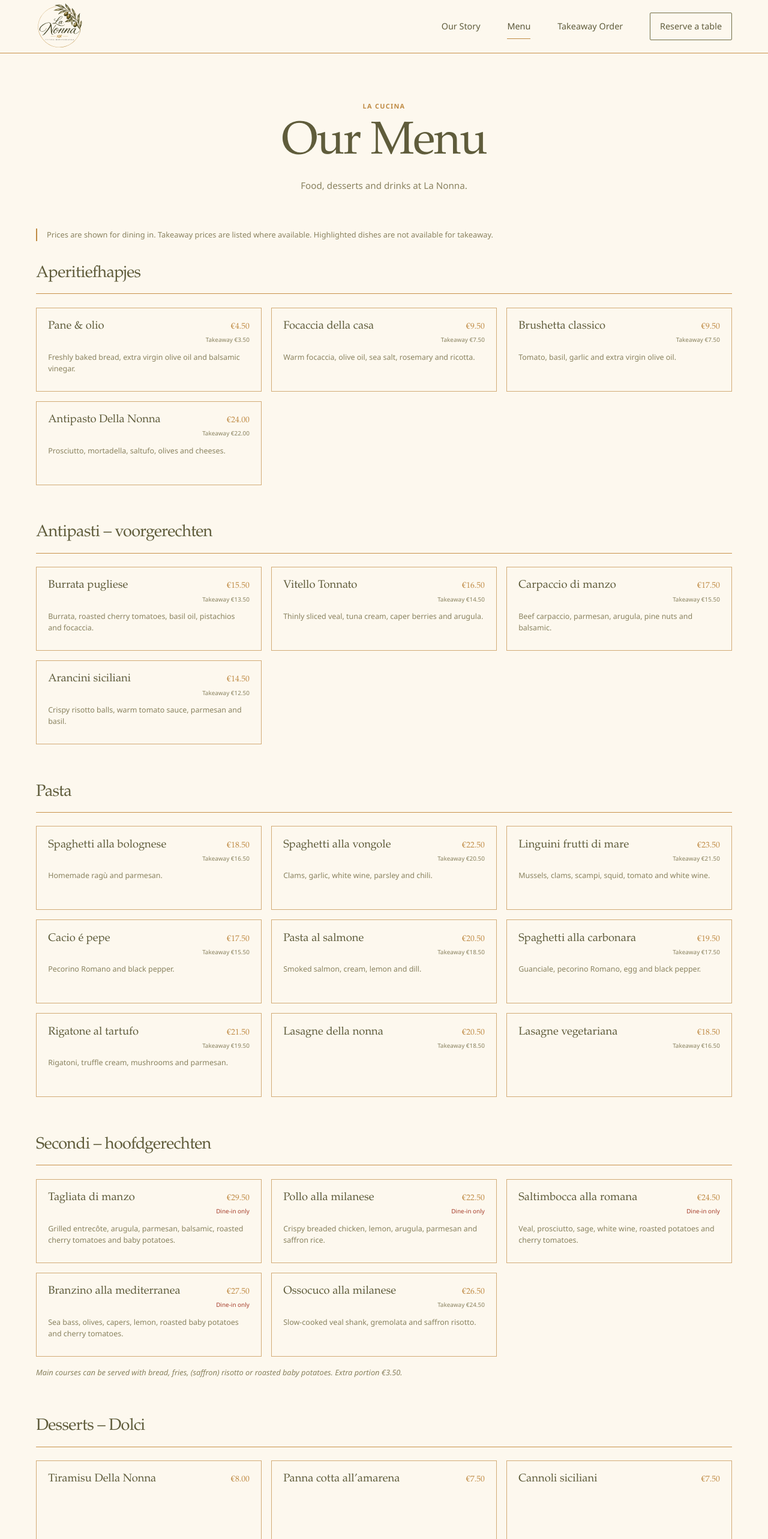
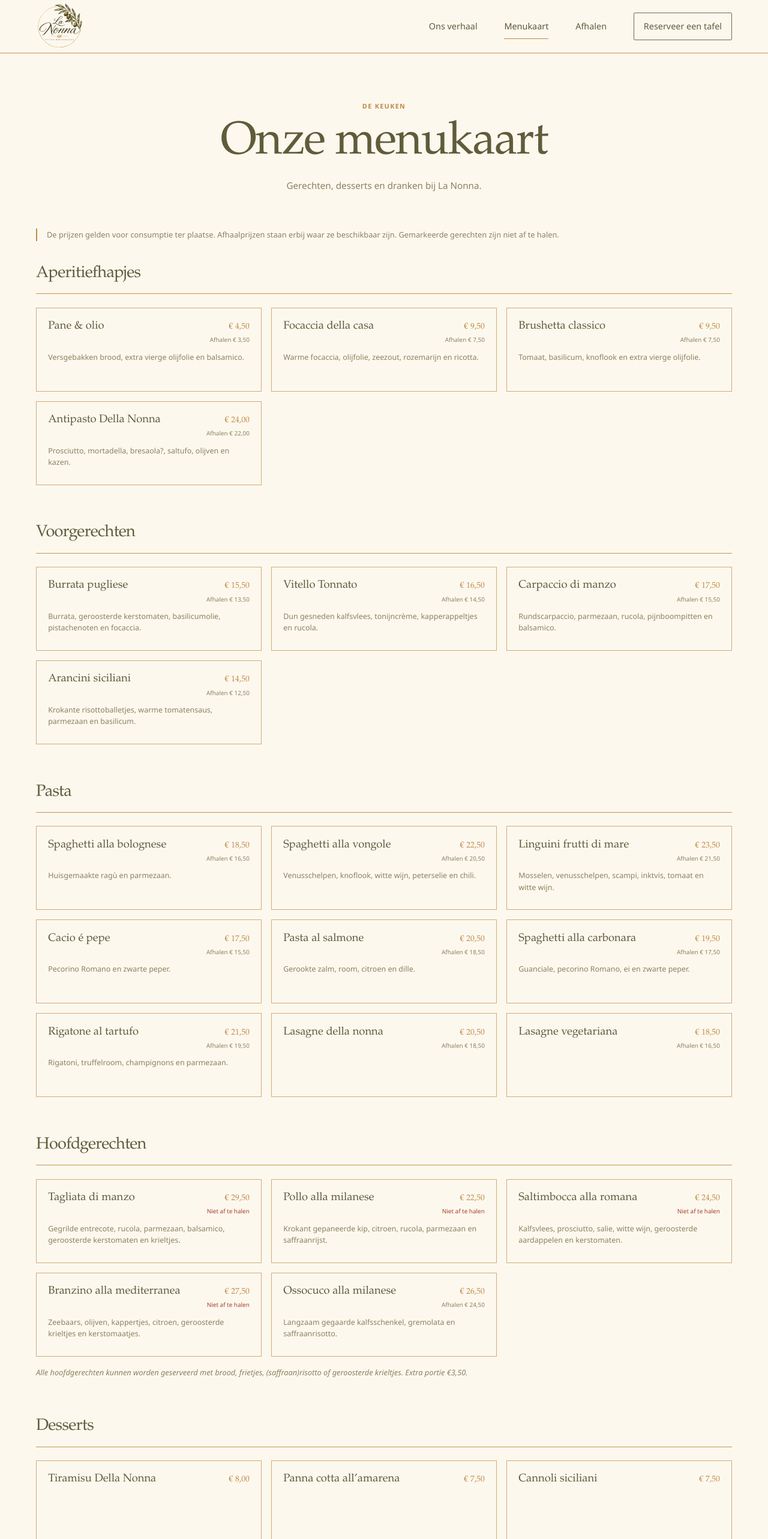
Before and after one commit to LyttleDevelopment/trattoria-la-nonna, a Next.js app: page /menu in a window 1280 px wide. Shown: the top 2566 px of the page at 60% size. Built offline with nearby package versions, Linux system fonts and the light colour scheme.

Commit message:
translate menu and takeaway pages to Dutch and update formatting for prices

```diff
--- a/app/globals.css
+++ b/app/globals.css
@@ -92,10 +92,12 @@ input {
 }
 
 .site-header {
-  position: relative;
-  z-index: 10;
+  position: sticky;
+  z-index: 20;
+  top: 0;
   border-bottom: 1px solid var(--line);
-  background: var(--paper);
+  background: rgba(253, 248, 238, 0.96);
+  backdrop-filter: blur(12px);
   animation: header-enter 650ms cubic-bezier(0.2, 0.7, 0.2, 1) both;
 }
 
--- a/app/layout.tsx
+++ b/app/layout.tsx
@@ -6,11 +6,11 @@ import "./globals.css";
 
 export const metadata: Metadata = {
   title: {
-    default: "La Nonna Cucina | Italian Restaurant in Lokeren",
+    default: "La Nonna Cucina | Italiaans restaurant in Lokeren",
     template: "%s | La Nonna Cucina",
   },
   description:
-    "A warm Italian trattoria serving handmade pasta and Mediterranean dishes in Lokeren, Belgium.",
+    "Een warme Italiaanse trattoria met handgemaakte pasta en mediterrane gerechten in Lokeren, België.",
 };
 
 export default function RootLayout({
@@ -19,10 +19,10 @@ export default function RootLayout({
   children: React.ReactNode;
 }>) {
   return (
-    <html lang="en">
+    <html lang="nl-BE">
       <body>
         <a className="skip-link" href="#main">
-          Skip to main content
+          Ga naar de hoofdinhoud
         </a>
         <Header />
         {children}
--- a/app/menu/page.tsx
+++ b/app/menu/page.tsx
@@ -1,23 +1,23 @@
 import type { Metadata } from "next";
-import { drinkSections, menuSections } from "@/data/menu";
+import { drinkSections, formatEuro, menuSections } from "@/data/menu";
 
 export const metadata: Metadata = {
-  title: "Menu",
-  description: "Food and drinks menu at La Nonna Cucina.",
+  title: "Menukaart",
+  description: "De menukaart met gerechten en dranken van La Nonna Cucina.",
 };
 
 export default function MenuPage() {
   return (
     <main id="main">
       <section className="page-intro menu-intro">
-        <p className="eyebrow">La cucina</p>
-        <h1>Our Menu</h1>
-        <p>Food, desserts and drinks at La Nonna.</p>
+        <p className="eyebrow">De keuken</p>
+        <h1>Onze menukaart</h1>
+        <p>Gerechten, desserts en dranken bij La Nonna.</p>
       </section>
       <div className="menu-page-content page-width">
       <p className="menu-price-note">
-        Prices are shown for dining in. Takeaway prices are listed where available.
-        Highlighted dishes are not available for takeaway.
+        De prijzen gelden voor consumptie ter plaatse. Afhaalprijzen staan erbij
+        waar ze beschikbaar zijn. Gemarkeerde gerechten zijn niet af te halen.
       </p>
       {menuSections.map((section) => (
         <section className="menu-section" key={section.name} aria-labelledby={`menu-${section.name}`} data-motion="reveal">
@@ -28,11 +28,11 @@ export default function MenuPage() {
                   <div className="menu-card-title">
                     <h3>{item.name}</h3>
                     <div className="menu-prices">
-                      <span>€{item.dineInPrice.toFixed(2)}</span>
+                      <span>{formatEuro(item.dineInPrice)}</span>
                       {item.takeawayPrice !== undefined && (
-                        <small>Takeaway €{item.takeawayPrice.toFixed(2)}</small>
+                        <small>Afhalen {formatEuro(item.takeawayPrice)}</small>
                       )}
-                      {item.takeawayRestricted && <small className="restricted-note">Dine-in only</small>}
+                      {item.takeawayRestricted && <small className="restricted-note">Niet af te halen</small>}
                     </div>
                   </div>
                   {item.description && <p>{item.description}</p>}
@@ -44,8 +44,8 @@ export default function MenuPage() {
         ))}
       </div>
       <div className="menu-page-content page-width drinks-content">
-        <p className="eyebrow">La carta</p>
-        <h2 className="drinks-heading">Drinks</h2>
+        <p className="eyebrow">De drankenkaart</p>
+        <h2 className="drinks-heading">Dranken</h2>
         {drinkSections.map((section) => (
           <section className="menu-section" key={section.name} aria-labelledby={`drinks-${section.name}`} data-motion="reveal">
             <h2 id={`drinks-${section.name}`}>{section.name}</h2>
@@ -56,7 +56,7 @@ export default function MenuPage() {
                   <article className="menu-card drink-card" key={item.id} data-motion="reveal">
                     <div className="menu-card-title">
                       <h3>{item.name}</h3>
-                      <span>€{item.price.toFixed(2)}</span>
+                      <span>{formatEuro(item.price)}</span>
                     </div>
                   </article>
                 ))}
--- a/app/takeaway/layout.tsx
+++ b/app/takeaway/layout.tsx
@@ -1,8 +1,8 @@
 import type { Metadata } from "next";
 
 export const metadata: Metadata = {
-  title: "Takeaway Order",
-  description: "Order handmade pasta and regional Italian dishes for pickup at La Nonna Cucina.",
+  title: "Bestellen om af te halen",
+  description: "Bestel gerechten van La Nonna om af te halen.",
 };
 
 export default function TakeawayLayout({ children }: Readonly<{ children: React.ReactNode }>) {
--- a/components/Footer.tsx
+++ b/components/Footer.tsx
@@ -9,27 +9,27 @@ export default function Footer() {
             La Nonna <span>Cucina</span>
           </Link>
           <p>
-            An authentic celebration of Mediterranean warmth and timeless
-            Italian trattoria heritage. Hand-rolled pasta, cold-pressed oils,
-            harvested memories.
+            Een ode aan mediterrane warmte en de tijdloze traditie van de
+            Italiaanse trattoria. Handgemaakte pasta, koudgeperste olijfolie
+            en herinneringen om te koesteren.
           </p>
         </div>
         <div className="footer-block">
-          <h2>Hours</h2>
-          <p>Thursday – Sunday</p>
+          <h2>Openingstijden</h2>
+          <p>Donderdag – zondag</p>
           <p>12:00 – 15:00, 18:30 – 23:00</p>
-          <p className="muted">Monday – Wednesday: Closed</p>
+          <p className="muted">Maandag – woensdag: gesloten</p>
         </div>
         <div className="footer-block">
-          <h2>Visit &amp; say hello</h2>
+          <h2>Bezoek ons</h2>
           <p>Opperstraat 18, 9180 Lokeren</p>
           <p><a href="tel:+32499410375">+32 499 41 03 75</a></p>
           <p><a href="mailto:info@trattorialanonna.be">info@trattorialanonna.be</a></p>
         </div>
       </div>
       <div className="footer-bottom page-width">
-        <p>© 2026 La Nonna Cucina Mediterranea. All rights reserved.</p>
-        <div className="social-links" aria-label="Social media">
+        <p>© 2026 La Nonna Cucina Mediterranea. Alle rechten voorbehouden.</p>
+        <div className="social-links" aria-label="Sociale media">
           <a href="https://www.instagram.com/" target="_blank" rel="noreferrer">Instagram</a>
           <a href="https://www.pinterest.com/" target="_blank" rel="noreferrer">Pinterest</a>
           <a href="https://www.facebook.com/" target="_blank" rel="noreferrer">Facebook</a>
--- a/components/Header.tsx
+++ b/components/Header.tsx
@@ -6,9 +6,9 @@ import { usePathname } from "next/navigation";
 import { useState } from "react";
 
 const links = [
-  { href: "/", label: "Our Story" },
-  { href: "/menu", label: "Menu" },
-  { href: "/takeaway", label: "Takeaway Order" },
+  { href: "/", label: "Ons verhaal" },
+  { href: "/menu", label: "Menukaart" },
+  { href: "/takeaway", label: "Afhalen" },
 ];
 
 export default function Header() {
@@ -18,7 +18,7 @@ export default function Header() {
   return (
     <header className="site-header">
       <div className="header-inner">
-        <Link className="brand" href="/" aria-label="La Nonna Cucina home" onClick={() => setMenuOpen(false)}>
+        <Link className="brand" href="/" aria-label="La Nonna Cucina startpagina" onClick={() => setMenuOpen(false)}>
           <Image className="brand-logo" src="/logo.svg" alt="" width={78} height={78} priority />
         </Link>
         <button
@@ -28,7 +28,7 @@ export default function Header() {
           aria-controls="primary-navigation"
           onClick={() => setMenuOpen((open) => !open)}
         >
-          <span className="sr-only">{menuOpen ? "Close menu" : "Open menu"}</span>
+          <span className="sr-only">{menuOpen ? "Menu sluiten" : "Menu openen"}</span>
           <span className={`menu-icon${menuOpen ? " is-open" : ""}`} aria-hidden="true">
             <span />
             <span />
@@ -37,7 +37,7 @@ export default function Header() {
         <nav
           className={`primary-navigation${menuOpen ? " is-open" : ""}`}
           id="primary-navigation"
-          aria-label="Main navigation"
+          aria-label="Hoofdnavigatie"
         >
           {links.map((link) => (
             <Link
@@ -50,7 +50,7 @@ export default function Header() {
             </Link>
           ))}
           <a className="nav-reserve" href="tel:+32499410375">
-            Reserve a table
+            Reserveer een tafel
           </a>
         </nav>
       </div>
--- a/data/menu.ts
+++ b/data/menu.ts
@@ -22,7 +22,7 @@ export const menuSections: MenuSection[] = [
       {
         id: "pane-olio",
         name: "Pane & olio",
-        description: "Freshly baked bread, extra virgin olive oil and balsamic vinegar.",
+        description: "Versgebakken brood, extra vierge olijfolie en balsamico.",
         dineInPrice: 4.5,
         takeawayPrice: 3.5,
         category: "Aperitiefhapjes",
@@ -31,7 +31,7 @@ export const menuSections: MenuSection[] = [
       {
         id: "focaccia-casa",
         name: "Focaccia della casa",
-        description: "Warm focaccia, olive oil, sea salt, rosemary and ricotta.",
+        description: "Warme focaccia, olijfolie, zeezout, rozemarijn en ricotta.",
         dineInPrice: 9.5,
         takeawayPrice: 7.5,
         category: "Aperitiefhapjes",
@@ -40,7 +40,7 @@ export const menuSections: MenuSection[] = [
       {
         id: "brushetta-classico",
         name: "Brushetta classico",
-        description: "Tomato, basil, garlic and extra virgin olive oil.",
+        description: "Tomaat, basilicum, knoflook en extra vierge olijfolie.",
         dineInPrice: 9.5,
         takeawayPrice: 7.5,
         category: "Aperitiefhapjes",
@@ -49,7 +49,7 @@ export const menuSections: MenuSection[] = [
       {
         id: "antipasto-della-nonna",
         name: "Antipasto Della Nonna",
-        description: "Prosciutto, mortadella, saltufo, olives and cheeses.",
+        description: "Prosciutto, mortadella, bresaola?, saltufo, olijven en kazen.",
         dineInPrice: 24,
         takeawayPrice: 22,
         category: "Aperitiefhapjes",
@@ -57,42 +57,42 @@ export const menuSections: MenuSection[] = [
     ],
   },
   {
-    name: "Antipasti – voorgerechten",
+    name: "Voorgerechten",
     items: [
       {
         id: "burrata-pugliese",
         name: "Burrata pugliese",
-        description: "Burrata, roasted cherry tomatoes, basil oil, pistachios and focaccia.",
+        description: "Burrata, geroosterde kerstomaten, basilicumolie, pistachenoten en focaccia.",
         dineInPrice: 15.5,
         takeawayPrice: 13.5,
-        category: "Antipasti",
+        category: "Voorgerechten",
         image: "https://images.unsplash.com/photo-1608039829572-78524f79c4c7?auto=format&fit=crop&w=480&q=85",
       },
       {
         id: "vitello-tonnato",
         name: "Vitello Tonnato",
-        description: "Thinly sliced veal, tuna cream, caper berries and arugula.",
+        description: "Dun gesneden kalfsvlees, tonijncrème, kapperappeltjes en rucola.",
         dineInPrice: 16.5,
         takeawayPrice: 14.5,
-        category: "Antipasti",
+        category: "Voorgerechten",
         image: "https://images.unsplash.com/photo-1547592180-85f173990554?auto=format&fit=crop&w=480&q=85",
       },
       {
         id: "carpaccio-di-manzo",
         name: "Carpaccio di manzo",
-        description: "Beef carpaccio, parmesan, arugula, pine nuts and balsamic.",
+        description: "Rundscarpaccio, parmezaan, rucola, pijnboompitten en balsamico.",
         dineInPrice: 17.5,
         takeawayPrice: 15.5,
-        category: "Antipasti",
+        category: "Voorgerechten",
         image: "https://images.unsplash.com/photo-1547592180-85f173990554?auto=format&fit=crop&w=480&q=85",
       },
       {
         id: "arancini-siciliani",
         name: "Arancini siciliani",
-        description: "Crispy risotto balls, warm tomato sauce, parmesan and basil.",
+        description: "Krokante risottoballetjes, warme tomatensaus, parmezaan en basilicum.",
         dineInPrice: 14.5,
         takeawayPrice: 12.5,
-        category: "Antipasti",
+        category: "Voorgerechten",
         image: "https://images.unsplash.com/photo-1609501676725-7186f017a4b7?auto=format&fit=crop&w=480&q=85",
       },
     ],
@@ -103,7 +103,7 @@ export const menuSections: MenuSection[] = [
       {
         id: "spaghetti-bolognese",
         name: "Spaghetti alla bolognese",
-        description: "Homemade ragù and parmesan.",
+        description: "Huisgemaakte ragù en parmezaan.",
         dineInPrice: 18.5,
         takeawayPrice: 16.5,
         category: "Pasta",
@@ -112,7 +112,7 @@ export const menuSections: MenuSection[] = [
       {
         id: "spaghetti-vongole",
         name: "Spaghetti alla vongole",
-        description: "Clams, garlic, white wine, parsley and chili.",
+        description: "Venusschelpen, knoflook, witte wijn, peterselie en chili.",
         dineInPrice: 22.5,
         takeawayPrice: 20.5,
         category: "Pasta",
@@ -121,7 +121,7 @@ export const menuSections: MenuSection[] = [
       {
         id: "linguini-frutti-di-mare",
         name: "Linguini frutti di mare",
-        description: "Mussels, clams, scampi, squid, tomato and white wine.",
+        description: "Mosselen, venusschelpen, scampi, inktvis, tomaat en witte wijn.",
         dineInPrice: 23.5,
         takeawayPrice: 21.5,
         category: "Pasta",
@@ -130,7 +130,7 @@ export const menuSections: MenuSection[] = [
       {
         id: "cacio-e-pepe",
         name: "Cacio é pepe",
-        description: "Pecorino Romano and black pepper.",
+        description: "Pecorino Romano en zwarte peper.",
         dineInPrice: 17.5,
         takeawayPrice: 15.5,
         category: "Pasta",
@@ -139,7 +139,7 @@ export const menuSections: MenuSection[] = [
       {
         id: "pasta-salmone",
         name: "Pasta al salmone",
-        description: "Smoked salmon, cream, lemon and dill.",
+        description: "Gerookte zalm, room, citroen en dille.",
         dineInPrice: 20.5,
         takeawayPrice: 18.5,
         category: "Pasta",
@@ -148,7 +148,7 @@ export const menuSections: MenuSection[] = [
       {
         id: "spaghetti-carbonara",
         name: "Spaghetti alla carbonara",
-        description: "Guanciale, pecorino Romano, egg and black pepper.",
+        description: "Guanciale, pecorino Romano, ei en zwarte peper.",
         dineInPrice: 19.5,
         takeawayPrice: 17.5,
         category: "Pasta",
@@ -157,7 +157,7 @@ export const menuSections: MenuSection[] = [
       {
         id: "rigatone-tartufo",
         name: "Rigatone al tartufo",
-        description: "Rigatoni, truffle cream, mushrooms and parmesan.",
+        description: "Rigatoni, truffelroom, champignons en parmezaan.",
         dineInPrice: 21.5,
         takeawayPrice: 19.5,
         category: "Pasta",
@@ -182,87 +182,87 @@ export const menuSections: MenuSection[] = [
     ],
   },
   {
-    name: "Secondi – hoofdgerechten",
-    note: "Main courses can be served with bread, fries, (saffron) risotto or roasted baby potatoes. Extra portion €3.50.",
+    name: "Hoofdgerechten",
+    note: "Alle hoofdgerechten kunnen worden geserveerd met brood, frietjes, (saffraan)risotto of geroosterde krieltjes. Extra portie €3,50.",
     items: [
       {
         id: "tagliata-di-manzo",
         name: "Tagliata di manzo",
-        description: "Grilled entrecôte, arugula, parmesan, balsamic, roasted cherry tomatoes and baby potatoes.",
+        description: "Gegrilde entrecote, rucola, parmezaan, balsamico, geroosterde kerstomaten en krieltjes.",
         dineInPrice: 29.5,
         takeawayRestricted: true,
-        category: "Secondi",
+        category: "Hoofdgerechten",
       },
       {
         id: "pollo-alla-milanese",
         name: "Pollo alla milanese",
-        description: "Crispy breaded chicken, lemon, arugula, parmesan and saffron rice.",
+        description: "Krokant gepaneerde kip, citroen, rucola, parmezaan en saffraanrijst.",
         dineInPrice: 22.5,
         takeawayRestricted: true,
-        category: "Secondi",
+        category: "Hoofdgerechten",
       },
       {
         id: "saltimbocca-alla-romana",
         name: "Saltimbocca alla romana",
-        description: "Veal, prosciutto, sage, white wine, roasted potatoes and cherry tomatoes.",
+        description: "Kalfsvlees, prosciutto, salie, witte wijn, geroosterde aardappelen en kerstomaten.",
         dineInPrice: 24.5,
         takeawayRestricted: true,
-        category: "Secondi",
+        category: "Hoofdgerechten",
       },
       {
         id: "branzino-mediterranea",
         name: "Branzino alla mediterranea",
-        description: "Sea bass, olives, capers, lemon, roasted baby potatoes and cherry tomatoes.",
+        description: "Zeebaars, olijven, kappertjes, citroen, geroosterde krieltjes en kerstomaatjes.",
         dineInPrice: 27.5,
         takeawayRestricted: true,
-        category: "Secondi",
+        category: "Hoofdgerechten",
       },
       {
         id: "ossocuco-alla-milanese",
         name: "Ossocuco alla milanese",
-        description: "Slow-cooked veal shank, gremolata and saffron risotto.",
+        description: "Langzaam gegaarde kalfsschenkel, gremolata en saffraanrisotto.",
         dineInPrice: 26.5,
         takeawayPrice: 24.5,
-        category: "Secondi",
+        category: "Hoofdgerechten",
         image: "https://images.unsplash.com/photo-1547592180-85f173990554?auto=format&fit=crop&w=480&q=85",
       },
     ],
   },
   {
-    name: "Desserts – Dolci",
+    name: "Desserts",
     items: [
       {
         id: "tiramisu-della-nonna",
         name: "Tiramisu Della Nonna",
         dineInPrice: 8,
-        category: "Dolci",
+        category: "Desserts",
       },
       {
         id: "panna-cotta-amarena",
         name: "Panna cotta all’amarena",
         dineInPrice: 7.5,
-        category: "Dolci",
+        category: "Desserts",
       },
       {
         id: "cannoli-siciliani",
         name: "Cannoli siciliani",
         dineInPrice: 7.5,
-        category: "Dolci",
+        category: "Desserts",
       },
       {
         id: "limone-ripieno",
         name: "Limone ripieno – Gevulde citroen",
         dineInPrice: 6.5,
         takeawayRestricted: true,
-        category: "Dolci",
+        category: "Desserts",
       },
       {
         id: "affogato",
         name: "Affogato",
-        description: "Vanilla ice cream and espresso.",
+        description: "Vanille-ijs + espresso.",
         dineInPrice: 6.5,
         takeawayRestricted: true,
-        category: "Dolci",
+        category: "Desserts",
       },
     ],
   },
@@ -270,7 +270,7 @@ export const menuSections: MenuSection[] = [
 
 export const drinkSections = [
   {
-    name: "Aperitivi",
+    name: "Aperitieven",
     items: [
       { id: "prosecco", name: "Prosecco", price: 9 },
       { id: "picon-vin-blanc", name: "Picon vin blanc", price: 8 },
@@ -280,7 +280,7 @@ export const drinkSections = [
       { id: "negroni", name: "Negroni", price: 11 },
       { id: "americano", name: "Americano", price: 10 },
       { id: "martini", name: "Martini bianco/rosso", price: 7.5 },
-      { id: "alcohol-free-cocktail", name: "Alcohol-free cocktail: spritz or mojito", price: 7 },
+      { id: "alcohol-free-cocktail", name: "Alcoholvrije cocktail: spritz of mojito", price: 7 },
     ],
   },
   {
@@ -304,7 +304,7 @@ export const drinkSections = [
   },
   {
     name: "Wijnen",
-    note: "To be discussed.",
+    note: "Nog te bespreken…",
     items: [],
   },
   {
@@ -314,7 +314,7 @@ export const drinkSections = [
       { id: "koffie-deca", name: "Koffie/deca", price: 3.5 },
       { id: "cappuccino", name: "Cappuccino", price: 4.5 },
       { id: "latte-macchiato", name: "Latte Macchiato", price: 6.5 },
-      { id: "italian-coffee", name: "Italian coffee", price: 9.5 },
+      { id: "italian-coffee", name: "Italiaanse koffie", price: 9.5 },
     ],
   },
   {
@@ -337,3 +337,7 @@ export const takeawayItems: TakeawayMenuItem[] = menuSections
     (item): item is TakeawayMenuItem =>
       item.takeawayPrice !== undefined && item.takeawayRestricted !== true,
   );
+
+export function formatEuro(value: number) {
+  return new Intl.NumberFormat("nl-BE", { style: "currency", currency: "EUR" }).format(value);
+}
```
Also changed, not shown: app/not-found.tsx (added, +14 -0 lines), app/page.tsx (+53 -54 lines), app/takeaway/page.tsx (+35 -39 lines).
